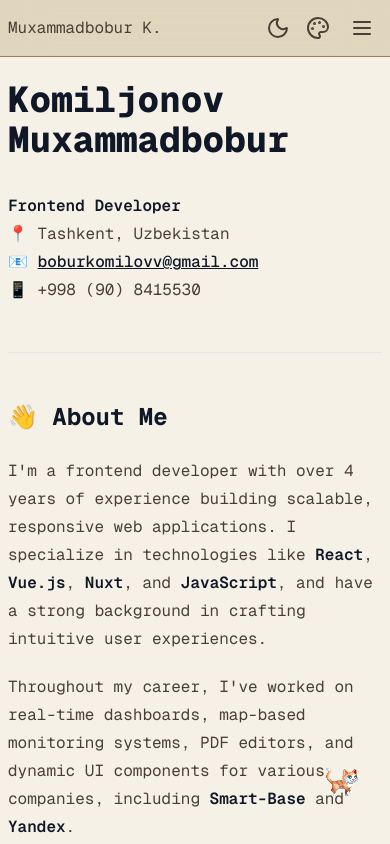
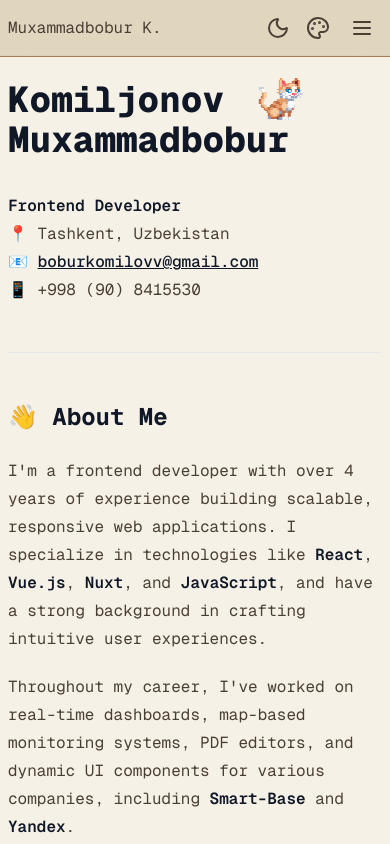
Before and after one commit to bobur-ops/BoburKomilov-homepage, a Next.js app: page / in a window 390 px wide. Shown: the top 844 px of the page. Built offline with nearby package versions, Linux system fonts and the light colour scheme.

Commit message:
walking and idling cat

```diff
--- a/src/app/globals.css
+++ b/src/app/globals.css
@@ -66,18 +66,24 @@
   --shadow-2xl: var(--shadow-2xl);
 }
 
-@layer utilities {
-  @keyframes walk {
-    from {
-      background-position: 0 0;
-    }
-    to {
-      background-position: -960px 0;
-    }
+@keyframes walk {
+  from {
+    background-position-x: 0;
   }
 
-  .animate-walk {
-    animation: walk 1s steps(10) infinite;
+  to {
+    background-position-x: -960px;
+  }
+}
+
+@keyframes idle {
+  from {
+    background-position-x: 0;
+  }
+
+  to {
+    background-position-x: -640px;
+    /* (8 - 1) * 80 */
   }
 }
 
--- /dev/null
+++ b/src/features/pixel-cat/consts.ts
@@ -0,0 +1,29 @@
+type Scene = "walk" | "idle" | "hurt" | "attack";
+
+export const sprites: Record<
+  Scene,
+  {
+    url: string;
+    frames: number;
+    width: number;
+    duration: string;
+    oneShot?: boolean;
+  }
+> = {
+  walk: { url: "/cat/WALK.png", frames: 12, width: 80, duration: "1.5s" },
+  idle: { url: "/cat/IDLE.png", frames: 8, width: 80, duration: "1.2s" },
+  hurt: {
+    url: "/cat/HURT.png",
+    frames: 4,
+    width: 80,
+    duration: "0.6s",
+    oneShot: true,
+  },
+  attack: {
+    url: "/cat/ATTACK.png",
+    frames: 8,
+    width: 80,
+    duration: "1s",
+    oneShot: true,
+  },
+};
--- a/src/features/pixel-cat/index.tsx
+++ b/src/features/pixel-cat/index.tsx
@@ -1,48 +1,102 @@
 "use client";
 
-import { useEffect, useState } from "react";
+import { useEffect, useRef, useState } from "react";
+
+const SPEED = 40;
 
 export default function PixelCat() {
-  const [direction, setDirection] = useState<"right" | "left">("right");
-  const [position, setPosition] = useState(0);
-  const speed = 50;
-  const frameWidth = 96;
+  const [x, setX] = useState(0);
+  const [direction, setDirection] = useState<"left" | "right">("right");
+  const [isIdle, setIsIdle] = useState(false);
+  const isIdleRef = useRef(false);
+  const lastIdleTime = useRef(Date.now());
+
+  useEffect(() => {
+    isIdleRef.current = isIdle;
+  }, [isIdle]);
 
   useEffect(() => {
     let raf: number;
     let last = performance.now();
+    let idleTimeout: NodeJS.Timeout | null = null;
 
-    const step = (time: number) => {
-      const delta = (time - last) / 1000;
+    const maybeIdle = () => {
+      const now = Date.now();
+      const timeSinceLastIdle = now - lastIdleTime.current;
+
+      if (timeSinceLastIdle > 6000 && Math.random() < 0.005) {
+        setIsIdle(true);
+        lastIdleTime.current = now;
+
+        idleTimeout = setTimeout(() => {
+          setIsIdle(false);
+        }, 3000);
+      }
+    };
+
+    const walk = (time: number) => {
+      const delta = time - last;
       last = time;
 
-      setPosition((prev) => {
-        const next =
-          direction === "right" ? prev + speed * delta : prev - speed * delta;
-        const maxX = window.innerWidth - frameWidth;
+      if (!isIdleRef.current) {
+        setX((prev) => {
+          const step = (delta / 1000) * SPEED;
 
-        if (next > maxX) setDirection("left");
-        else if (next < 0) setDirection("right");
+          let next = direction === "right" ? prev + step : prev - step;
 
-        return next;
-      });
+          if (next > window.innerWidth - 80) {
+            setDirection("left");
+            next = window.innerWidth - 80;
+          } else if (next < 0) {
+            setDirection("right");
+            next = 0;
+          }
 
-      raf = requestAnimationFrame(step);
+          return next;
+        });
+
+        maybeIdle();
+      }
+
+      raf = requestAnimationFrame(walk);
     };
 
-    raf = requestAnimationFrame(step);
-    return () => cancelAnimationFrame(raf);
+    raf = requestAnimationFrame(walk);
+
+    return () => {
+      cancelAnimationFrame(raf);
+      if (idleTimeout) clearTimeout(idleTimeout);
+    };
   }, [direction]);
+
+  const sprite = isIdle ? "/cat/IDLE.png" : "/cat/WALK.png";
+  const animation = isIdle
+    ? "idle 1.2s steps(8) infinite"
+    : "walk 1.5s steps(12) infinite";
 
   return (
     <div
-      className="fixed bottom-8 w-[96px] h-[64px] bg-no-repeat pointer-events-none z-50 animate-walk"
+      className="fixed left-0 top-16 z-50"
       style={{
-        left: `${position}px`,
-        transform: direction === "left" ? "scaleX(-1)" : "scaleX(1)",
-        backgroundImage: "url('/cat/WALK.png')",
-        backgroundSize: "960px 64px",
+        transform: `translateX(${x}px) scaleX(${
+          direction === "right" ? -1 : 1
+        }) scale(1.5)`,
+        transformOrigin: "center",
+        width: "80px",
+        height: "64px",
+        overflow: "hidden",
       }}
-    />
+    >
+      <div
+        style={{
+          width: isIdle ? "640px" : "960px",
+          height: "64px",
+          backgroundImage: `url('${sprite}')`,
+          backgroundRepeat: "no-repeat",
+          animation,
+          imageRendering: "pixelated",
+        }}
+      />
+    </div>
   );
 }
```
Also changed, not shown: public/cat/ATTACK.png (renamed from public/cat/ATTACK 1.png).
